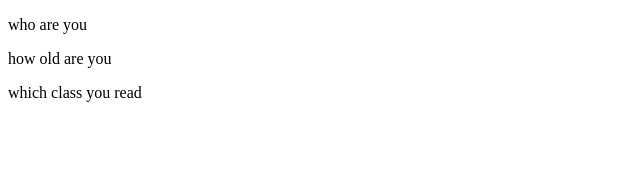
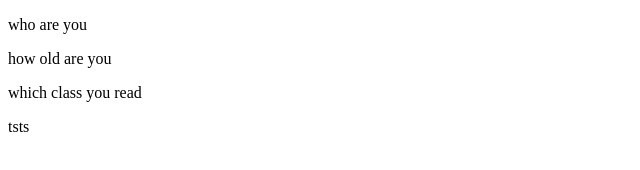
Before and after one commit to md-mursalin-mondol/my-new-third-repo, a plain HTML site: page index.html in a window 1280 px wide. Shown: the full height of the page, 0-640 px from the left. Drawn offline with Linux system fonts and the light colour scheme.

Commit message:
ore bapure

```diff
--- a/index.html
+++ b/index.html
@@ -11,5 +11,6 @@
     <p>who are you</p>
     <p>how old are you</p>
     <p>which class you read</p>
+    <p>tsts</p>
 </body>
 </html>
```
